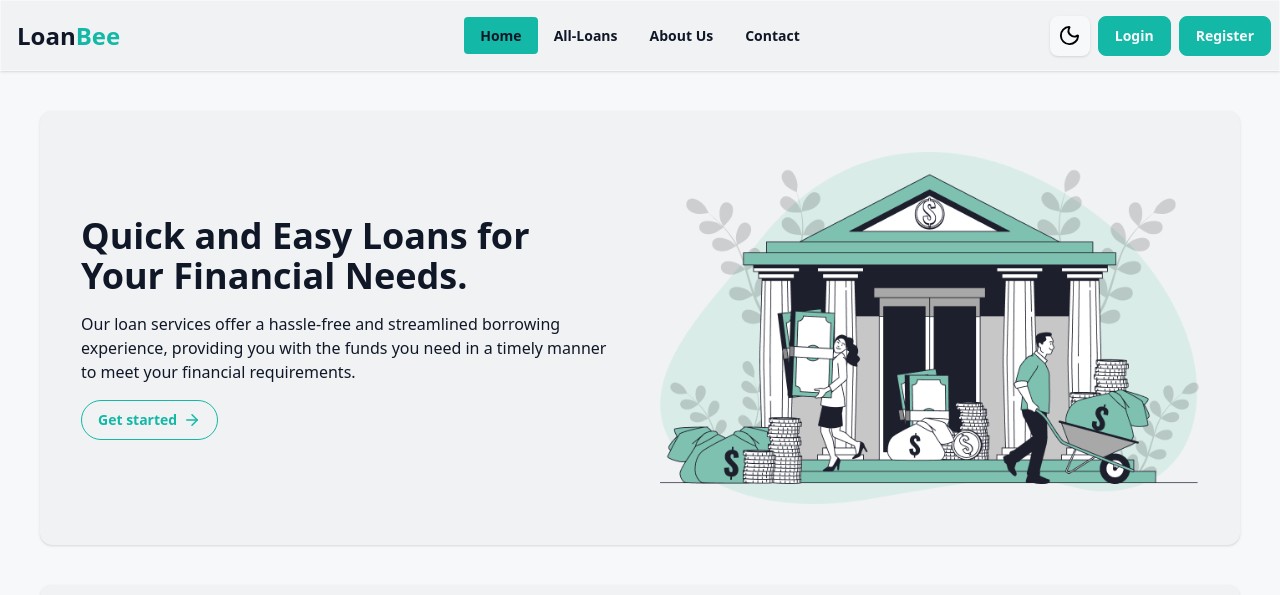
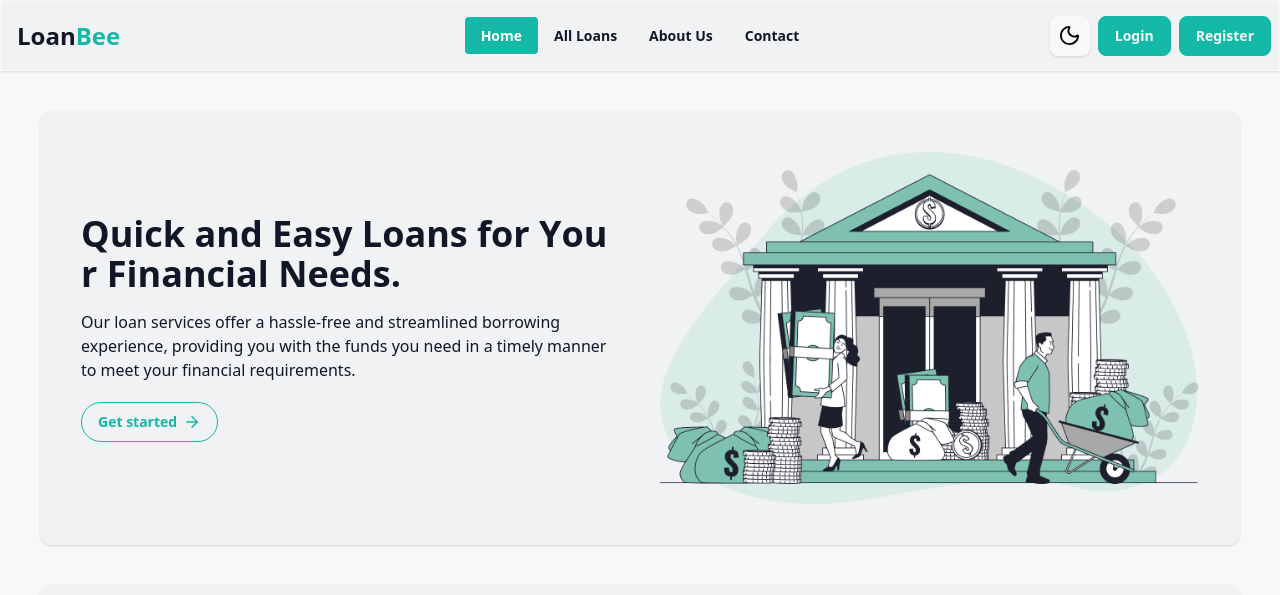
Before and after one commit to hossain-shifat/Micro-Loan, a React (Vite) app: page / in a window 1280 px wide. Shown: the top 595 px of the page. Built offline with nearby package versions, Linux system fonts and the light colour scheme.

Commit message:
Add animations

```diff
--- a/package.json
+++ b/package.json
@@ -12,6 +12,7 @@
   "dependencies": {
     "@tailwindcss/vite": "^4.1.17",
     "lucide-react": "^0.556.0",
+    "motion": "^12.23.25",
     "react": "^19.2.0",
     "react-dom": "^19.2.0",
     "react-router": "^7.10.1",
--- /dev/null
+++ b/src/Components/Animations/FadeIn/FadeIn.jsx
@@ -0,0 +1,20 @@
+import React from "react";
+import { motion } from "framer-motion";
+
+const FadeIn = ({ children, direction = "up", delay = 0, duration = 0.8, className = "",}) => {
+
+    const position = {
+        up: { y: 50, x: 0 },
+        down: { y: -50, x: 0 },
+        left: { x: -50, y: 0 },
+        right: { x: 50, y: 0 },
+    };
+
+    return (
+        <motion.div className={className} initial={{ opacity: 0, ...position[direction] }} whileInView={{ opacity: 1, y: 0, x: 0 }} viewport={{ once: true }} transition={{ duration, delay }}>
+            {children}
+        </motion.div>
+    );
+};
+
+export default FadeIn;
--- /dev/null
+++ b/src/Components/Animations/FadeInScroll/FadeInScorll.jsx
@@ -0,0 +1,20 @@
+import React from "react";
+import { motion } from "framer-motion";
+
+const FadeInScroll = ({ children, direction = "up", delay = 0, duration = 0.8, distance = 50, className = "",}) => {
+
+    const offset = {
+        up: { y: distance, x: 0 },
+        down: { y: -distance, x: 0 },
+        left: { x: -distance, y: 0 },
+        right: { x: distance, y: 0 },
+    };
+
+    return (
+        <motion.div className={className} initial={{ opacity: 0, ...offset[direction] }} whileInView={{ opacity: 1, x: 0, y: 0 }} viewport={{ once: true, amount: 0.3 }} transition={{ duration, delay }} whileHover={{ y: 0 }}>
+            {children}
+        </motion.div>
+    );
+};
+
+export default FadeInScroll;
--- /dev/null
+++ b/src/Components/Animations/SplitText/SplitText.jsx
@@ -0,0 +1,38 @@
+import React from "react";
+import { motion } from "framer-motion";
+
+const SplitText = ({ text, style }) => {
+    const letters = text.split("")
+
+    const container = {
+        hidden: { opacity: 0 },
+        visible: (i = 1) => ({
+            opacity: 1,
+            transition: {
+                staggerChildren: 0.03,
+                delayChildren: 0.04 * i
+            },
+        }),
+    };
+
+    const child = {
+        hidden: { opacity: 0, y: 20, },
+        visible: {
+            opacity: 1,
+            y: 0,
+            transition: { type: "spring", damping: 12, stiffness: 100 },
+        },
+    };
+
+    return (
+        <motion.div style={{ display: "flex", overflow: "hidden", flexWrap: "wrap" }} variants={container} initial="hidden" animate="visible" className={style} >
+            {letters.map((letter, index) => (
+                <motion.span key={index} variants={child}>
+                    {letter === " " ? "\u00A0" : letter}
+                </motion.span>
+            ))}
+        </motion.div>
+    );
+};
+
+export default SplitText;
--- a/src/Components/Logo/Logo.jsx
+++ b/src/Components/Logo/Logo.jsx
@@ -1,9 +1,10 @@
 import React from 'react'
+import { Link } from 'react-router'
 
 const Logo = ({style}) => {
     return (
         <div>
-            <h1 className={`font-bold text-xl md:text-2xl ${style}`}>Loan<span className="text-primary">Bee</span></h1>
+            <Link to='/'><h1 className={`font-bold text-xl md:text-2xl cursor-pointer ${style}`}>Loan<span className="text-primary">Bee</span></h1></Link>
         </div>
     )
 }
--- a/src/Pages/Home/Banner/Banner.jsx
+++ b/src/Pages/Home/Banner/Banner.jsx
@@ -1,19 +1,29 @@
 import React from 'react'
 import { assets } from '../../../assets/assets'
 import { ArrowRight } from 'lucide-react'
+import SplitText from '../../../Components/Animations/SplitText/SplitText'
+import FadeIn from '../../../Components/Animations/FadeIn/FadeIn'
 
 const Banner = () => {
     return (
+        <FadeIn>
             <div className="flex flex-col md:flex-row-reverse gap-5 md:gap-10 justify-between items-center border border-base-200 bg-base-200 p-4 md:p-10 rounded-xl shadow-sm">
                 <div className="flex-1">
+                    <FadeIn delay={0.5}>
                         <img src={assets.bank} alt="" />
+                    </FadeIn>
                 </div>
                 <div className="space-y-4 flex-1">
-                <h1 className="font-bold text-3xl md:text-4xl text-base-content">Quick and Easy Loans for Your Financial Needs.</h1>
+                    <SplitText text={'Quick and Easy Loans for Your Financial Needs.'} style={'font-bold text-3xl md:text-4xl text-base-content'} />
+                    <div className="space-y-5">
+                        <FadeIn>
                             <p>Our loan services offer a hassle-free and streamlined borrowing experience, providing you with the funds you need in a timely manner to meet your financial requirements.</p>
-                <button className="btn btn-primary btn-outline flex justify-center items-center rounded-full">Get started <ArrowRight size={18}/></button>
+                        </FadeIn>
+                        <button className="btn btn-primary btn-outline flex justify-center items-center rounded-full">Get started <ArrowRight size={18} /></button>
                     </div>
                 </div>
+            </div>
+        </FadeIn>
     )
 }
 
--- a/src/Pages/Home/Home/Home.jsx
+++ b/src/Pages/Home/Home/Home.jsx
@@ -1,12 +1,17 @@
 import React from 'react'
 import Banner from '../Banner/Banner'
 import HowItWorks from '../HowItWorks/HowItWorks'
+import FadeIn from '../../../Components/Animations/FadeIn/FadeIn'
 
 const Home = () => {
     return (
         <div className="space-y-10">
-            <Banner />
-            <HowItWorks />
+            <FadeIn>
+                <Banner />
+            </FadeIn>
+            <FadeIn>
+                <HowItWorks />
+            </FadeIn>
         </div>
     )
 }
--- a/src/Pages/Home/HowItWorks/HowItWorks.jsx
+++ b/src/Pages/Home/HowItWorks/HowItWorks.jsx
@@ -1,5 +1,7 @@
 import React from 'react'
 import { process } from '../../../assets/assets'
+import FadeInScroll from '../../../Components/Animations/FadeInScroll/FadeInScorll'
+import FadeIn from '../../../Components/Animations/FadeIn/FadeIn'
 
 const HowItWorks = () => {
     return (
@@ -10,15 +12,23 @@ const HowItWorks = () => {
             <div className="space-y-4">
                 {
                     process.map((step, index) => (
+                        <FadeInScroll key={index} delay={0.2} duration={0.8}>
                             <div className={`flex flex-col gap-4 md:gap-20 items-center ${index % 2 !== 0 ? "md:flex-row-reverse md:px-10" : "md:flex-row md:px-10"}`}>
+                                <FadeIn>
                                     <div className="w-full md:w-80">
                                         <img className="w-full h-auto object-cover rounded-xl p-4 md:p-0" src={step.img} alt="" />
                                     </div>
+                                </FadeIn>
                                 <div className="space-y-4 p-4 max-w-[600px]">
+                                    <FadeIn delay={0.5}>
                                         <h1 className="font-bold text-2xl">{step.title}</h1>
+                                    </FadeIn>
+                                    <FadeIn delay={0.6}>
                                         <p>{step.details}</p>
+                                    </FadeIn>
                                 </div>
                             </div>
+                        </FadeInScroll>
                     ))
                 }
             </div>
--- a/src/Shared/Navbar/Navbar.jsx
+++ b/src/Shared/Navbar/Navbar.jsx
@@ -11,7 +11,7 @@ const Navbar = () => {
     const links =
         <>
             <NavLink to='/'><li>Home</li></NavLink>
-            <NavLink to='/allLoans'><li>All-Loans</li></NavLink>
+            <NavLink to='/allLoans'><li>All Loans</li></NavLink>
             <NavLink to='/aboutUs'><li>About Us</li></NavLink>
             <NavLink to='/contact'><li>Contact</li></NavLink>
         </>
--- a/src/index.css
+++ b/src/index.css
@@ -108,5 +108,5 @@
 }
 
 .active{
-    @apply bg-primary rounded-sm
+    @apply bg-primary rounded-sm text-white
 }
```
Also changed, not shown: 1 other file (tests, documents, lock files or other folders). Lines whose indentation alone changed are shown as unchanged.
